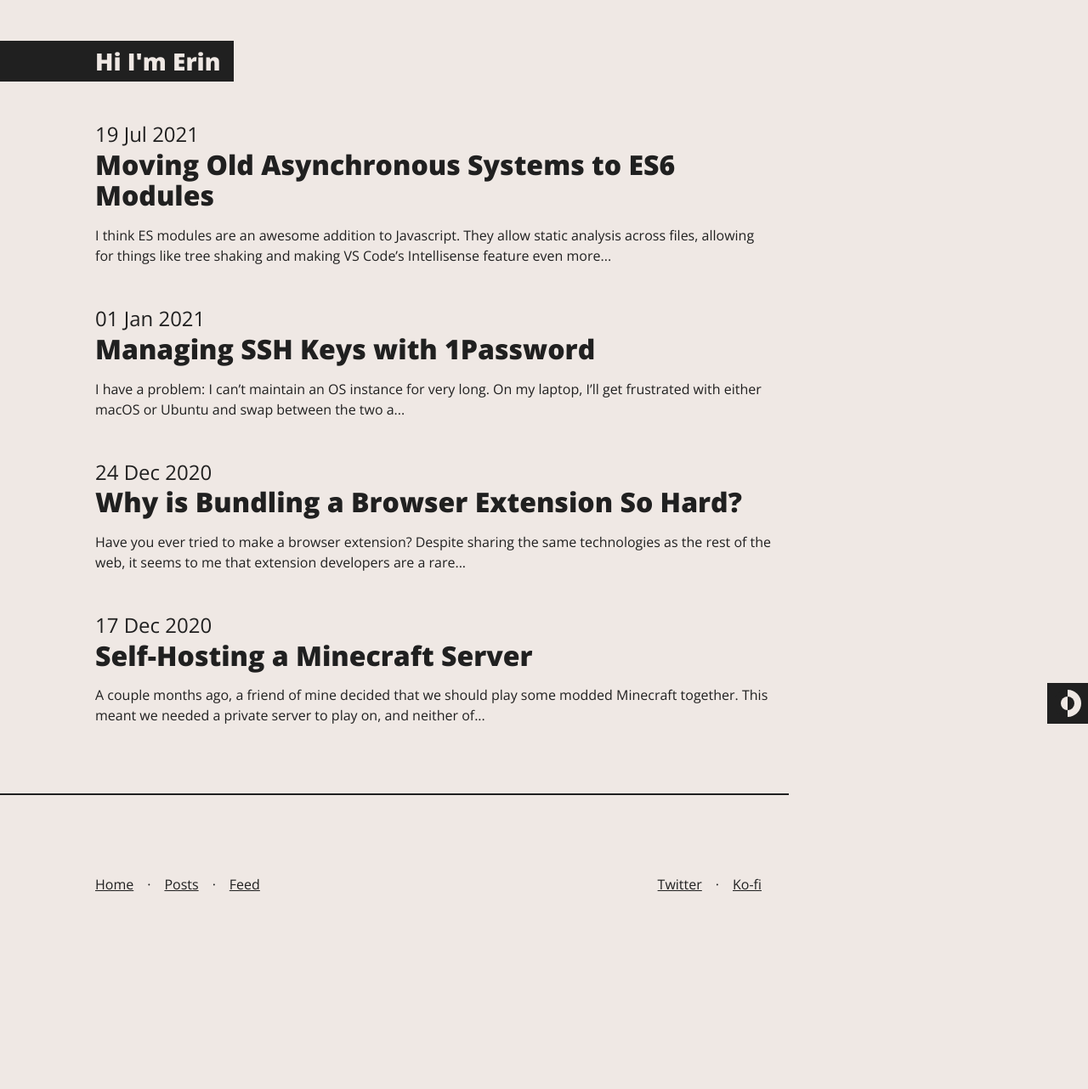
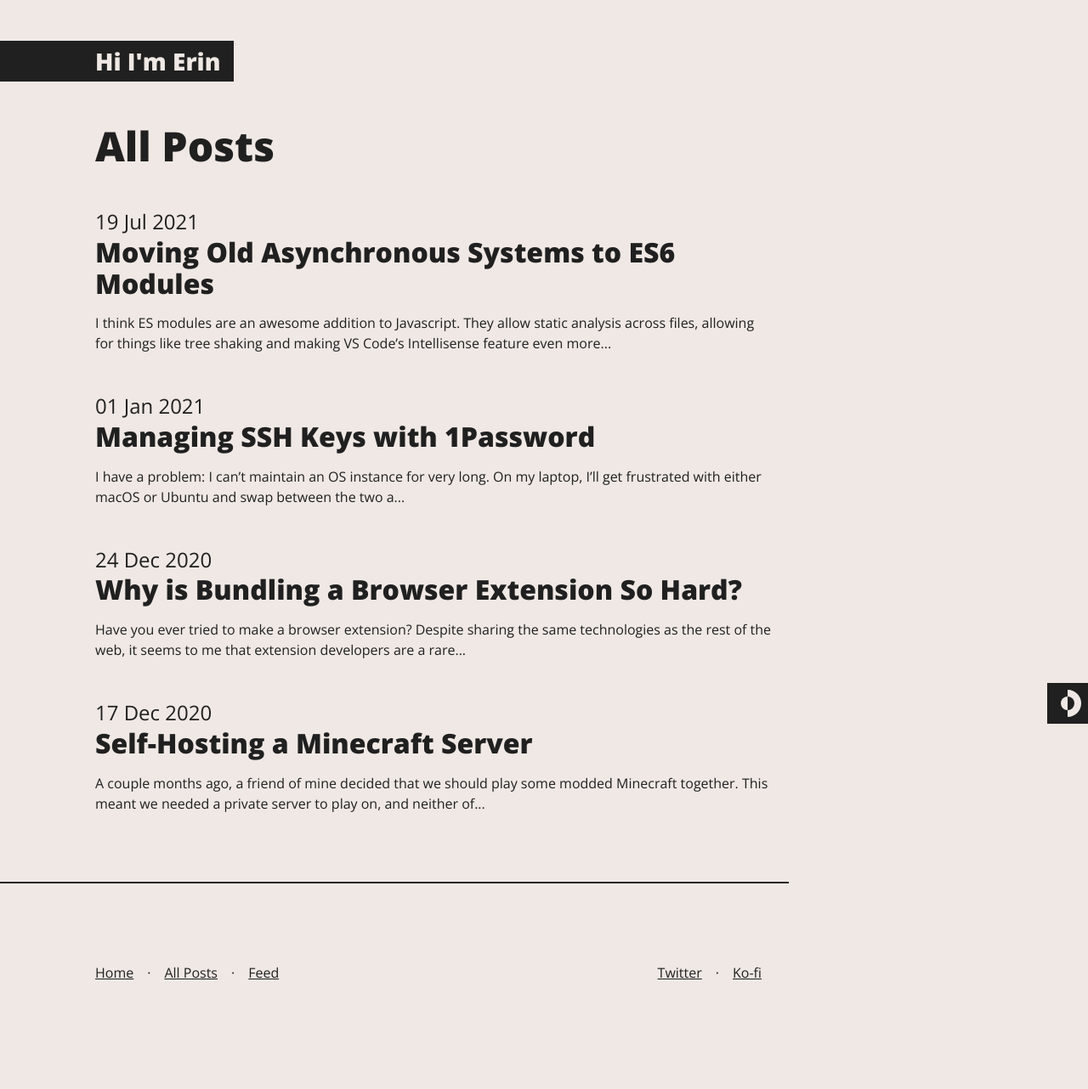
Before and after one commit to eritbh/eritbh.github.io, a Jekyll site: the page built from posts.md, in a window 1280 px wide. Shown: the whole page at 85% size. Built offline with Jekyll 4.4.1, drawn with Linux system fonts in a browser that asks for light colours; before the commit the page ends 1179 px from its top, so only the background shows below that.

Commit message:
Break post list into include, give page a title

```diff
--- a/posts.html
+++ b/_includes/post_list.html
@@ -1,10 +1,8 @@
----
-layout: default
-title: Posts
-order: 2
----
 <div class="posts-list">
 	{% assign sorted_posts = site.posts | sort: "date" | reverse %}
+	{% if include.num > 0 %}
+		{% assign sorted_posts = sorted_posts | slice: 0, include.num %}
+	{% endif %}
 	{% for post in sorted_posts %}
 	<a href="{{ post.url }}">
 		<article>
--- /dev/null
+++ b/posts.md
@@ -0,0 +1,8 @@
+---
+layout: default
+title: All Posts
+order: 2
+---
+# All Posts
+
+{% include post_list.html num=0 %}
```
